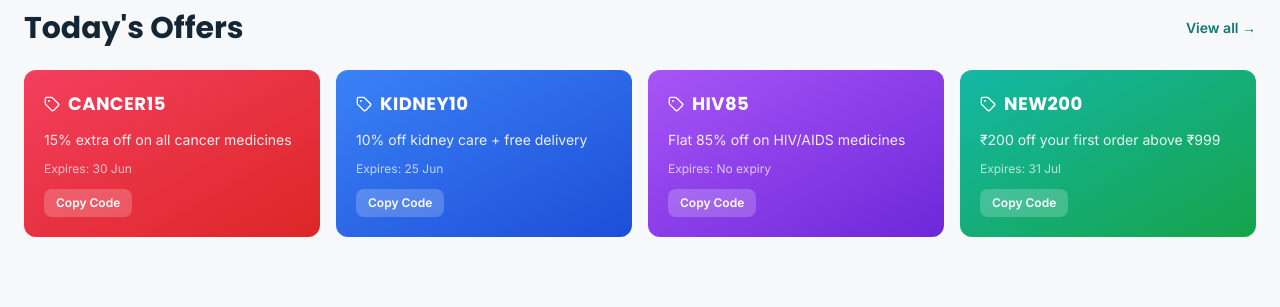
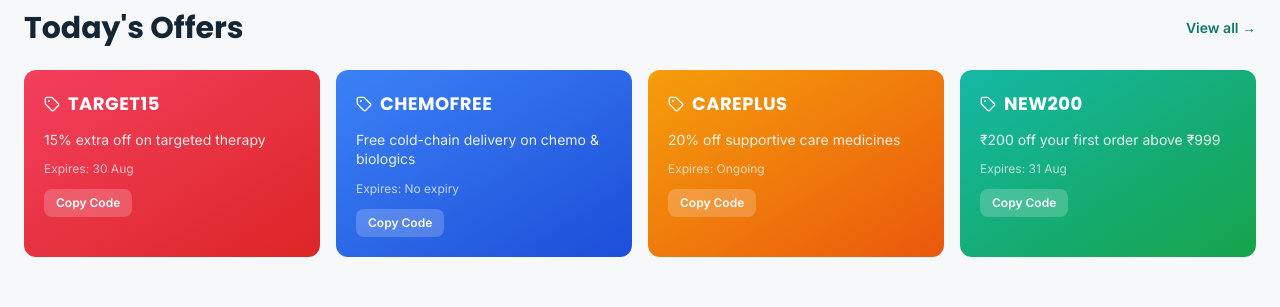
Before and after one commit to crsdevadmin/halftablet, a Next.js app: page / in a window 1280 px wide. Shown: the part 2811-3118 px from the top of the page. Built offline with nearby package versions, Linux system fonts and the light colour scheme; no server answers.

Commit message:
offer thing is closed

```diff
--- a/src/app/health/page.tsx
+++ b/src/app/health/page.tsx
@@ -3,7 +3,7 @@ import Link from 'next/link'
 import { HEALTH_ARTICLES } from '@/lib/mockData'
 import { Clock, Search } from 'lucide-react'
 
-const CATEGORIES = ['All', 'Cancer Care', 'Kidney Care', 'HIV/AIDS', 'Hepatitis', 'Heart Health', 'Arthritis', 'Financial Aid']
+const CATEGORIES = ['All', 'Blood Cancers', 'Breast Cancer', 'Supportive Care', 'Treatment Costs']
 
 export default function HealthLibraryPage() {
   return (
--- a/src/app/layout.tsx
+++ b/src/app/layout.tsx
@@ -9,7 +9,7 @@ import { Providers } from '@/components/Providers'
 
 export const metadata: Metadata = {
   title: { default: 'HalfTablet — India\'s Intelligent Online Pharmacy', template: '%s | HalfTablet' },
-  description: 'Buy specialty medicines for cancer, kidney, HIV, hepatitis & more. Up to 85% off. AI-powered search. Pan-India delivery.',
+  description: 'India\'s oncology pharmacy — cancer medicines up to 85% off. Targeted therapy, chemo, immunotherapy & supportive care. Pharmacist-verified, pan-India cold-chain delivery.',
   keywords: ['online pharmacy india', 'cancer medicine', 'specialty pharmacy', 'buy medicine online'],
   openGraph: {
     type: 'website',
--- a/src/app/offers/page.tsx
+++ b/src/app/offers/page.tsx
@@ -1,12 +1,12 @@
 import { Tag, Clock } from 'lucide-react'
 
 const OFFERS = [
-  { code: 'CANCER15', desc: '15% extra off on all cancer medicines', category: 'Cancer', expiry: '30 Jun 2026', color: 'from-rose-500 to-red-600', saves: '₹450 avg' },
-  { code: 'KIDNEY10', desc: '10% off kidney care + free delivery', category: 'Kidney', expiry: '25 Jun 2026', color: 'from-blue-500 to-blue-700', saves: '₹280 avg' },
-  { code: 'HIV85',    desc: 'Flat 85% off on HIV/AIDS medicines', category: 'HIV/AIDS', expiry: 'No expiry', color: 'from-purple-500 to-violet-700', saves: '₹2,380 avg' },
-  { code: 'NEW200',   desc: '₹200 off your first order above ₹999', category: 'All', expiry: '31 Jul 2026', color: 'from-teal-500 to-green-600', saves: '₹200 flat' },
-  { code: 'HEPFREE',  desc: 'Free delivery on all hepatitis medicines', category: 'Hepatitis', expiry: '15 Jul 2026', color: 'from-amber-500 to-yellow-600', saves: '₹99 delivery' },
-  { code: 'PAP2026',  desc: 'Patient Assistance: apply for free medicines', category: 'All Critical', expiry: 'Ongoing', color: 'from-indigo-500 to-blue-600', saves: 'Up to 100%' },
+  { code: 'TARGET15',  desc: '15% extra off on targeted therapy (TKIs & CDK4/6)', category: 'Targeted Therapy', expiry: '30 Aug 2026', color: 'from-rose-500 to-red-600', saves: '₹1,200 avg' },
+  { code: 'CHEMOFREE', desc: 'Free cold-chain delivery on all chemo & biologics', category: 'Chemotherapy', expiry: 'No expiry', color: 'from-blue-500 to-blue-700', saves: '₹99 delivery' },
+  { code: 'HORMONE10', desc: '10% off hormonal therapy (letrozole, tamoxifen & more)', category: 'Hormonal Therapy', expiry: '15 Aug 2026', color: 'from-purple-500 to-violet-700', saves: '₹35 avg' },
+  { code: 'NEW200',    desc: '₹200 off your first order above ₹999', category: 'All', expiry: '31 Aug 2026', color: 'from-teal-500 to-green-600', saves: '₹200 flat' },
+  { code: 'CAREPLUS',  desc: '20% off supportive care — anti-nausea, G-CSF, bone health', category: 'Supportive Care', expiry: 'Ongoing', color: 'from-amber-500 to-orange-600', saves: '₹380 avg' },
+  { code: 'PAP2026',   desc: 'Patient Assistance: apply for free cancer medicines', category: 'All Patients', expiry: 'Ongoing', color: 'from-indigo-500 to-blue-600', saves: 'Up to 100%' },
 ]
 
 export default function OffersPage() {
--- a/src/components/home/OffersStrip.tsx
+++ b/src/components/home/OffersStrip.tsx
@@ -2,10 +2,10 @@ import Link from 'next/link'
 import { Tag } from 'lucide-react'
 
 const OFFERS = [
-  { code: 'CANCER15', desc: '15% extra off on all cancer medicines', expiry: '30 Jun', color: 'from-rose-500 to-red-600' },
-  { code: 'KIDNEY10', desc: '10% off kidney care + free delivery', expiry: '25 Jun', color: 'from-blue-500 to-blue-700' },
-  { code: 'HIV85',    desc: 'Flat 85% off on HIV/AIDS medicines', expiry: 'No expiry', color: 'from-purple-500 to-violet-700' },
-  { code: 'NEW200',   desc: '₹200 off your first order above ₹999', expiry: '31 Jul', color: 'from-teal-500 to-green-600' },
+  { code: 'TARGET15',  desc: '15% extra off on targeted therapy', expiry: '30 Aug', color: 'from-rose-500 to-red-600' },
+  { code: 'CHEMOFREE', desc: 'Free cold-chain delivery on chemo & biologics', expiry: 'No expiry', color: 'from-blue-500 to-blue-700' },
+  { code: 'CAREPLUS',  desc: '20% off supportive care medicines', expiry: 'Ongoing', color: 'from-amber-500 to-orange-600' },
+  { code: 'NEW200',    desc: '₹200 off your first order above ₹999', expiry: '31 Aug', color: 'from-teal-500 to-green-600' },
 ]
 
 export function OffersStrip() {
--- a/src/components/medicines/SearchBar.tsx
+++ b/src/components/medicines/SearchBar.tsx
@@ -5,7 +5,7 @@ import { Search, Mic, X } from 'lucide-react'
 import { MEDICINES } from '@/lib/mockData'
 import { cn } from '@/lib/utils'
 
-const QUICK_SEARCHES = ['Imatinib', 'Cancer medicines', 'HIV treatment', 'Kidney care', 'Trastuzumab']
+const QUICK_SEARCHES = ['Imatinib', 'Letrozole', 'Trastuzumab', 'Anti-nausea', 'Palbociclib']
 
 interface Props {
   large?: boolean
```
